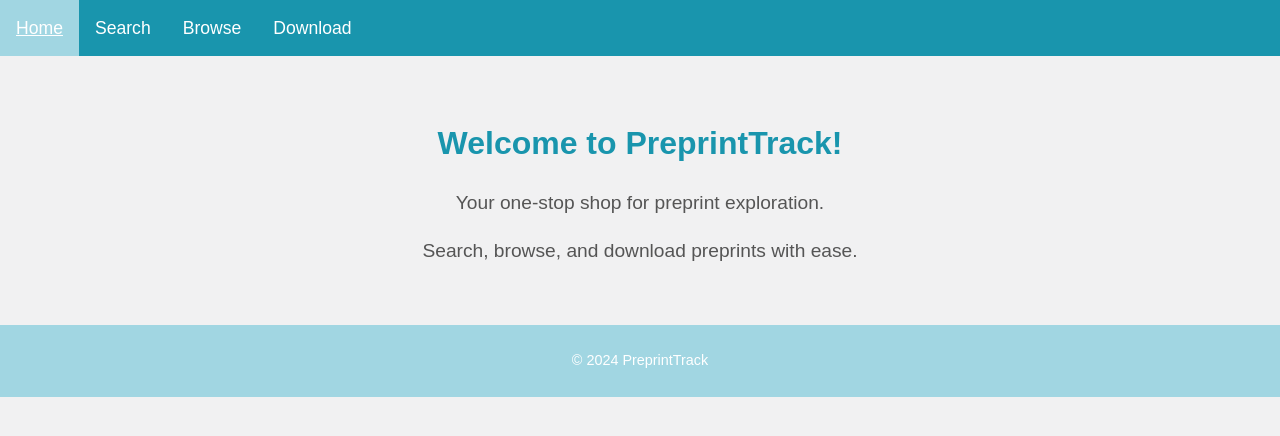
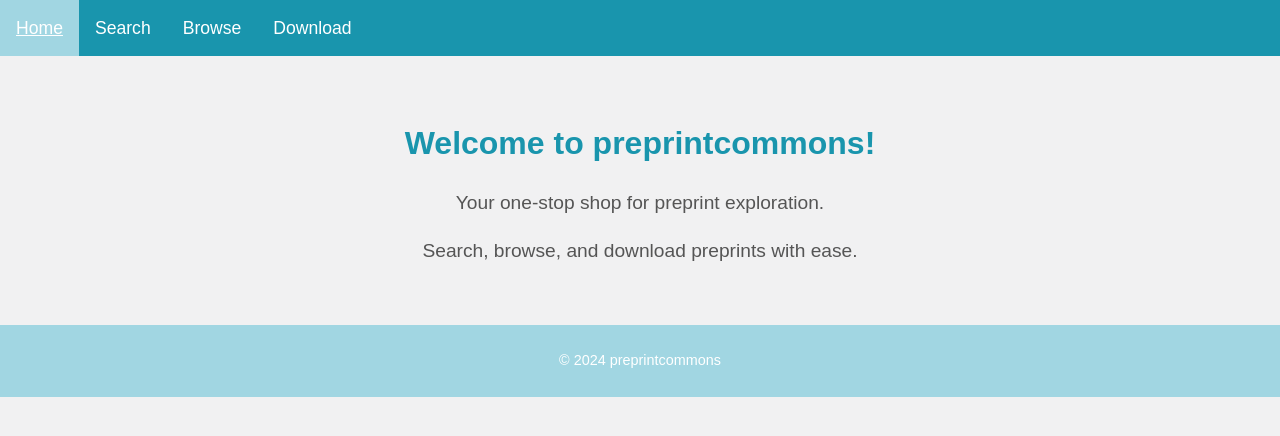
Before and after one commit to Bibhuprasadbehera/PreprintCommons-frontend, a React (Create React App) app: page / in a window 1280 px wide. Shown: the top 436 px of the page. Built offline with nearby package versions, Linux system fonts and the light colour scheme.

Commit message:
updated names in files

```diff
--- a/package.json
+++ b/package.json
@@ -1,5 +1,5 @@
 {
-  "name": "preprintrack-frontend",
+  "name": "preprintcommons-frontend",
   "version": "0.1.0",
   "private": true,
   "dependencies": {
--- a/src/components/Footer.js
+++ b/src/components/Footer.js
@@ -4,7 +4,7 @@ import './Footer.css';
 const Footer = () => {
   return (
     <footer>
-      <p>&copy; {new Date().getFullYear()} PreprintTrack</p>
+      <p>&copy; {new Date().getFullYear()} preprintcommons</p>
     </footer>
   );
 };
--- a/src/pages/Homepage.js
+++ b/src/pages/Homepage.js
@@ -4,7 +4,7 @@ import './Homepage.css';
 const Homepage = () => {
   return (
     <div className="Homepage">
-      <h1>Welcome to PreprintTrack!</h1>
+      <h1>Welcome to preprintcommons!</h1>
       <p>Your one-stop shop for preprint exploration.</p>
       <p>Search, browse, and download preprints with ease.</p>
       <div>
```
Also changed, not shown: 1 other file (tests, documents, lock files or other folders).
